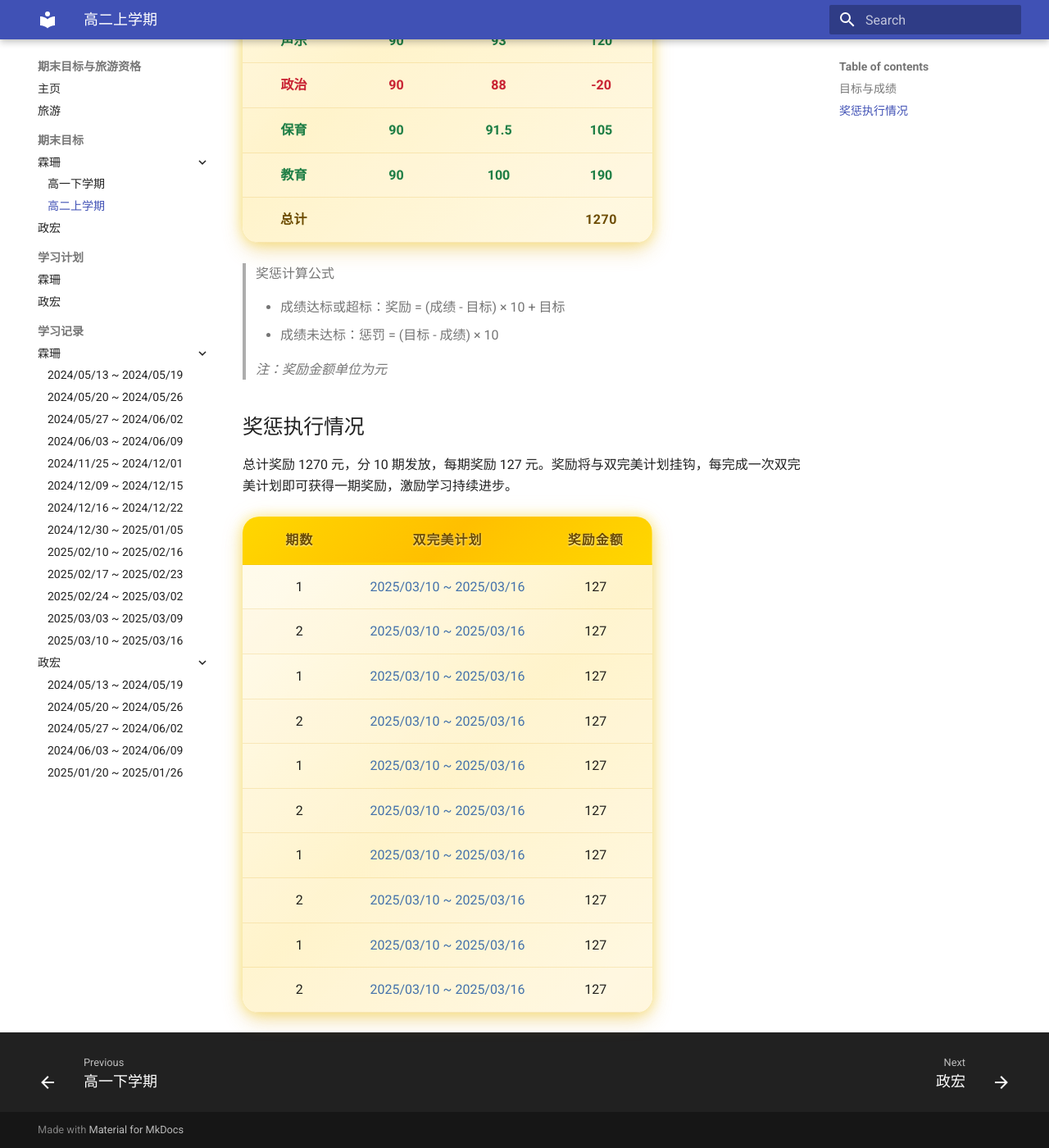
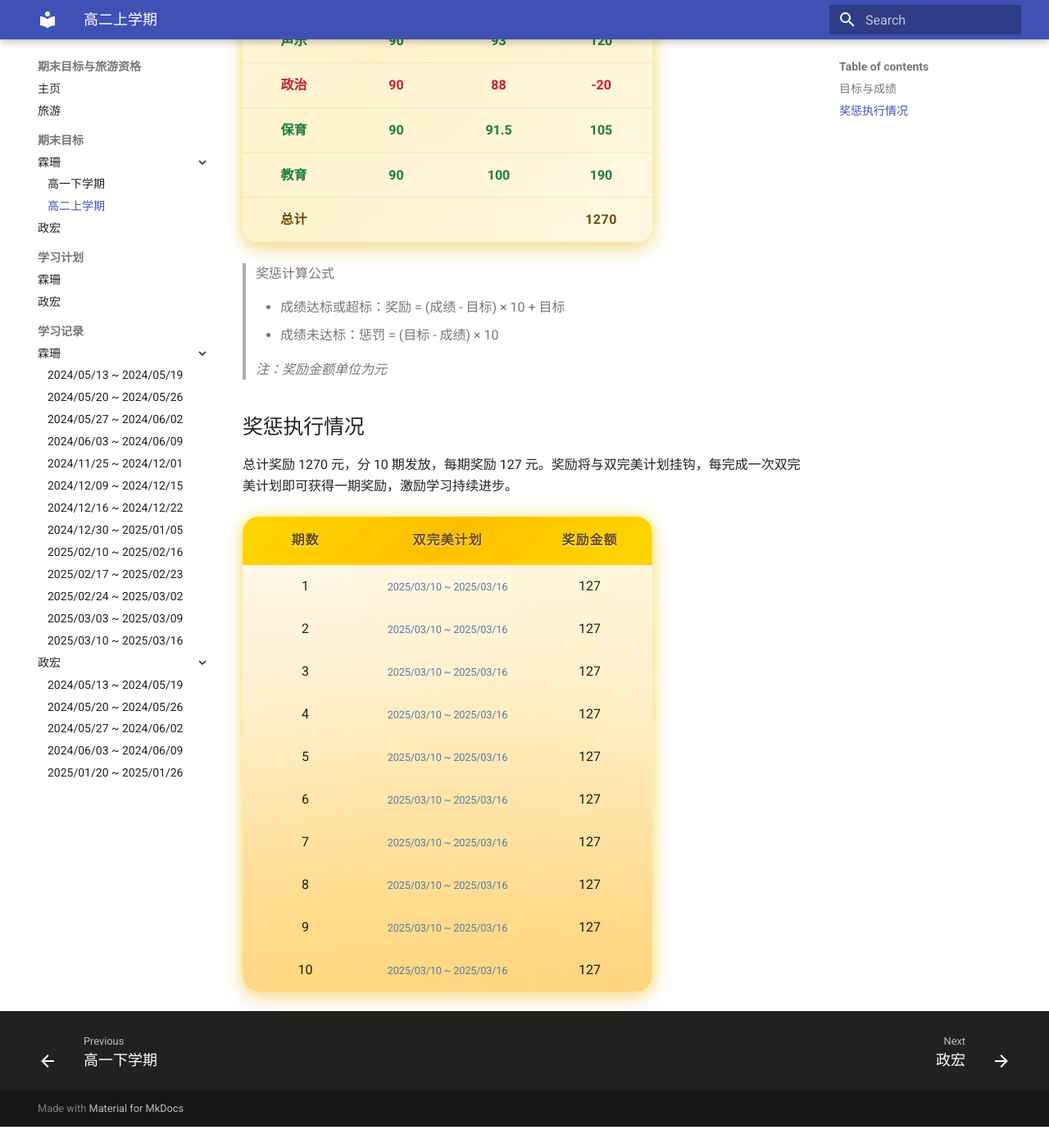
Before and after one commit to Flash-LHR/goal_and_vocation, an MkDocs documentation site: the page built from docs/study_goal/ls/grade11_s1.md, in a window 1280 px wide and 1400 px high, scrolled down 647 px. Shown: the whole window at 82% size. Built offline with MkDocs 1.6.1 and Material for MkDocs 9.7.7, drawn with Linux system fonts in a browser that asks for light colours; after the commit the page ends 2021 px from its top, so only the background shows below that.

Commit message:
fix: width

```diff
--- a/docs/study_goal/ls/grade11_s1.md
+++ b/docs/study_goal/ls/grade11_s1.md
@@ -209,7 +209,7 @@ strong {
   /* overflow: visible; */
 }
 
-/* .reward-table:after {
+.reward-table:after {
   content: "";
   position: absolute;
   top: 0;
@@ -289,7 +289,14 @@ strong {
   box-shadow: 0 2px 8px rgba(218, 165, 32, 0.1) !important;
   position: relative;
   z-index: 4;
-} */
+}
+
+/* 添加时间文本样式 - 缩小日期字号 */
+.reward-table tr td:nth-child(2) a {
+  font-size: 0.80em;
+  letter-spacing: -0.2px;
+  color: #5a7ca8;
+}
 </style>
 
 ## 目标与成绩
@@ -392,70 +399,6 @@ strong {
       <th class="cell">奖励金额</th>
     </tr>
   </thead>
-  <tbody>
-    <tr>
-      <td class="cell">1</td>
-      <td class="cell"><a href="../../../study_record/ls/20250310_20250316/">2025/03/10 ~ 2025/03/16</a></td>
-      <td class="cell">127</td>
-    </tr>
-    <tr>
-      <td class="cell">2</td>
-      <td class="cell"><a href="../../../study_record/ls/20250310_20250316/">2025/03/10 ~ 2025/03/16</a></td>
-      <td class="cell">127</td>
-    </tr>
-    <tr>
-      <td class="cell">1</td>
-      <td class="cell"><a href="../../../study_record/ls/20250310_20250316/">2025/03/10 ~ 2025/03/16</a></td>
-      <td class="cell">127</td>
-    </tr>
-    <tr>
-      <td class="cell">2</td>
-      <td class="cell"><a href="../../../study_record/ls/20250310_20250316/">2025/03/10 ~ 2025/03/16</a></td>
-      <td class="cell">127</td>
-    </tr>
-    <tr>
-      <td class="cell">1</td>
-      <td class="cell"><a href="../../../study_record/ls/20250310_20250316/">2025/03/10 ~ 2025/03/16</a></td>
-      <td class="cell">127</td>
-    </tr>
-    <tr>
-      <td class="cell">2</td>
-      <td class="cell"><a href="../../../study_record/ls/20250310_20250316/">2025/03/10 ~ 2025/03/16</a></td>
-      <td class="cell">127</td>
-    </tr>
-    <tr>
-      <td class="cell">1</td>
-      <td class="cell"><a href="../../../study_record/ls/20250310_20250316/">2025/03/10 ~ 2025/03/16</a></td>
-      <td class="cell">127</td>
-    </tr>
-    <tr>
-      <td class="cell">2</td>
-      <td class="cell"><a href="../../../study_record/ls/20250310_20250316/">2025/03/10 ~ 2025/03/16</a></td>
-      <td class="cell">127</td>
-    </tr>
-    <tr>
-      <td class="cell">1</td>
-      <td class="cell"><a href="../../../study_record/ls/20250310_20250316/">2025/03/10 ~ 2025/03/16</a></td>
-      <td class="cell">127</td>
-    </tr>
-    <tr>
-      <td class="cell">2</td>
-      <td class="cell"><a href="../../../study_record/ls/20250310_20250316/">2025/03/10 ~ 2025/03/16</a></td>
-      <td class="cell">127</td>
-    </tr>
-  </tbody>
-</table>
-
-
-<!-- <table class="score-table">
-  <thead>
-    <tr>
-      <th class="cell">期数</th>
-      <th class="cell">双完美计划</th>
-      <th class="cell">奖励金额</th>
-      <th class="cell">奖励金额</th>
-    </tr>
-  </thead>
   <tbody class="reward-table">
     <tr>
       <td class="cell">1</td>
@@ -508,4 +451,4 @@ strong {
       <td class="cell">127</td>
     </tr>
   </tbody>
-</table> -->
+</table>
```
